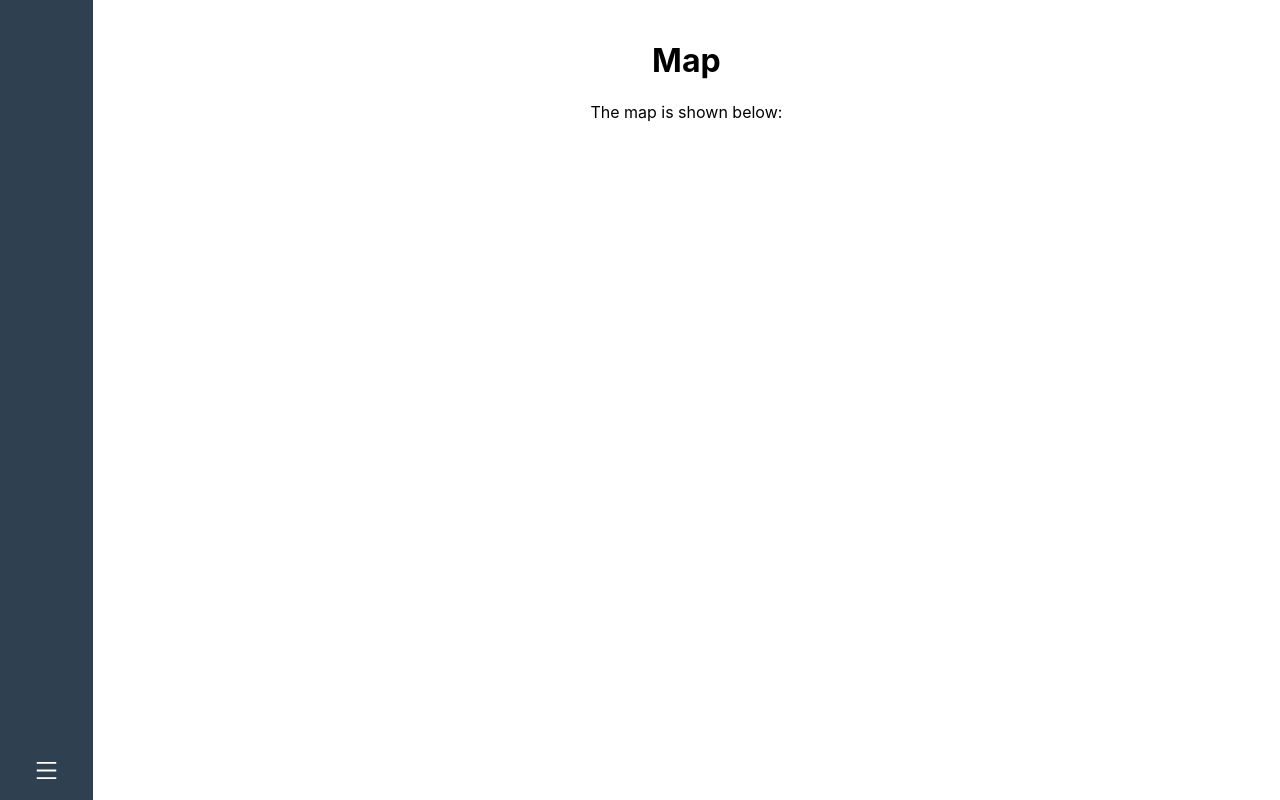
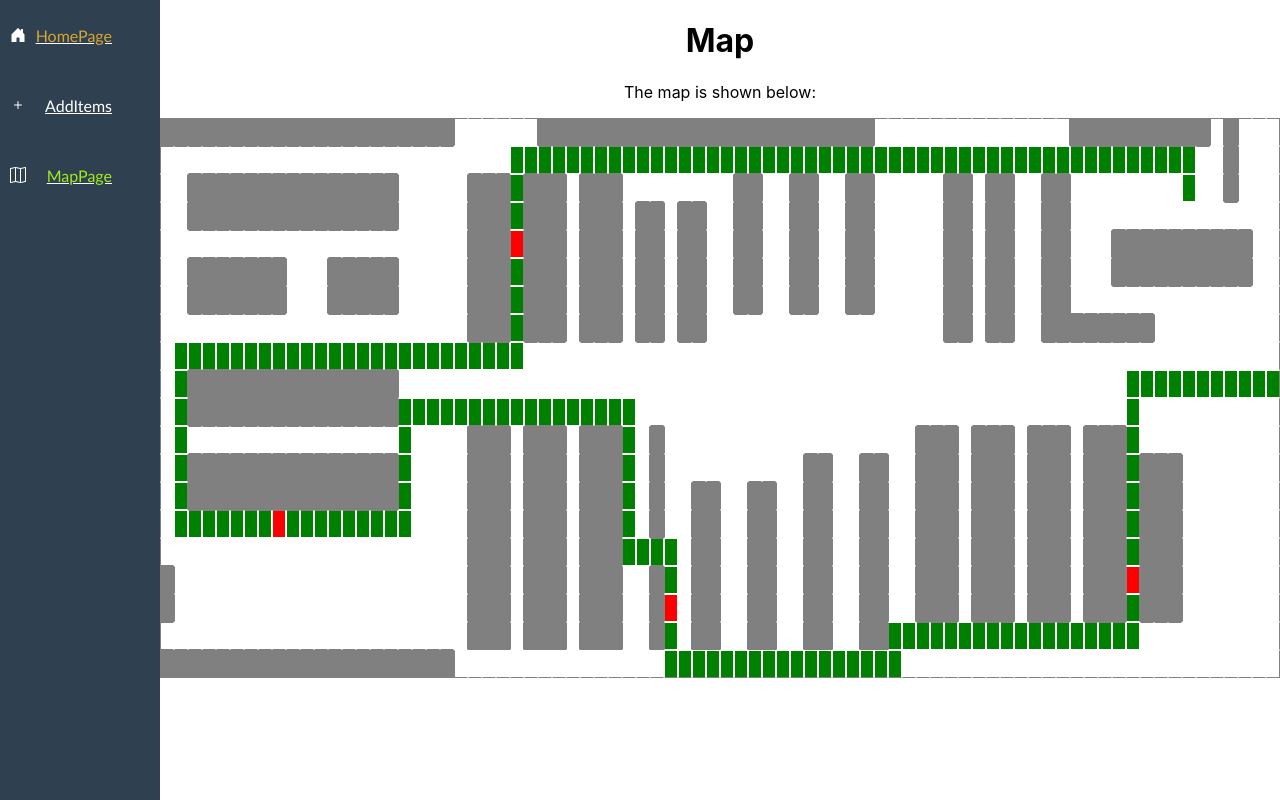
Before and after one commit to AnshulShirude/InstaShop, a React (Create React App) app in the folder frontend/: page /map in a window 1280 px wide. Built offline with nearby package versions, Linux system fonts and the light colour scheme; the HTML template or start-up script is replaced by a standard one.

Commit message:
some basic cleanup not much styling

```diff
--- a/frontend/src/App.jsx
+++ b/frontend/src/App.jsx
@@ -1,31 +1,25 @@
-import React from 'react';
-import { BrowserRouter as Router, Route, Routes } from 'react-router-dom';
-import './App.css';
-import Sidebar from './Components/Sidebar';
-import AddItems from './Pages/AddItems';
-import AboutUs from './Pages/AboutUs';
-import MapPage from './Pages/Map';
-import HomePage from './Pages/Homepage';
+import React from "react";
+import { BrowserRouter as Router, Route, Routes } from "react-router-dom";
+import "./App.css";
+import Sidebar from "./Components/Sidebar";
+import AddItems from "./Pages/AddItems";
+import MapPage from "./Pages/Map";
+import HomePage from "./Pages/Homepage";
 
 function App() {
   return (
     <Router>
       <div className="App">
         <Sidebar>
-
-              <div className="content">
           <Routes>
-                      <Route path="/" element={<HomePage/>} />
+            <Route path="/" element={<HomePage />} />
             <Route path="/add-items" element={<AddItems />} />
-                      <Route path="/about-us" element={<AboutUs/>} />
             <Route path="/map" element={<MapPage />} />
           </Routes>
-              </div>
         </Sidebar>
       </div>
     </Router>
   );
 }
 
-
 export default App;
--- a/frontend/src/Components/MasterGraph.jsx
+++ b/frontend/src/Components/MasterGraph.jsx
@@ -134,28 +134,32 @@ export default function MasterGraph() {
   graph.itemTranslation.set("D7", graph.board[69][16]);
   graph.itemTranslation.set("D6", graph.board[73][15]);
 
-
   //////////////////////////////////////////////////////////////
 
   const startNode = graph.getNode(79, 9);
   const endNode = graph.getNode(73, 2);
 
   // const nodesToCover = Array.from(graph.itemTranslation.values());
-  const nodesToCover = [graph.getNode(25, 4), graph.getNode(8, 14), graph.getNode(36 ,17), graph.getNode(69, 16)];
+  const nodesToCover = [
+    graph.getNode(25, 4),
+    graph.getNode(8, 14),
+    graph.getNode(36, 17),
+    graph.getNode(69, 16),
+  ];
 
   const path = graph.shortestPathBFS(startNode, endNode, nodesToCover);
   console.log(`Shortest path length: ${path.length}`);
   const pathCoords = [];
   for (let node of path) {
-    pathCoords.push([node.x, node.y])
+    pathCoords.push([node.x, node.y]);
   }
-  console.log('Path:', pathCoords);
+  console.log("Path:", pathCoords);
 
   const finalPath = new Set();
   for (let item of path) {
     finalPath.add(graph.getNode(item.x, item.y));
   }
-  console.log('This is the final path: ', finalPath);
+  console.log("This is the final path: ", finalPath);
   //////////////////////////////////////////////////////////////
 
   for (let j = 0; j < graph.board[0].length; j++) {
@@ -182,15 +186,16 @@ export default function MasterGraph() {
 
       let pathColor = currNode.withinBorder ? "grey" : "white";
       if (pathColor === "white") {
-        pathColor = finalPath.has(currNode) ? "green" : "white"
+        pathColor = finalPath.has(currNode) ? "green" : "white";
       }
+
       if (pathColor === "green") {
-        pathColor = nodesToCover.includes(currNode) ? "red" : "green"
+        pathColor = nodesToCover.includes(currNode) ? "red" : "green";
       }
 
       const cellStyle = {
-        width: "18px",
-        height: "30px",
+        width: "12px",
+        height: "26px",
         // backgroundColor: `${currNode.withinBorder ? "grey" : "white"}`,
         backgroundColor: pathColor,
         borderLeft: `1px solid ${leftBorderColor}`,
@@ -201,7 +206,7 @@ export default function MasterGraph() {
 
       row.push(
         <div key={`${i}-${j}`} className="cell" style={cellStyle}>
-        {/* {i} */}
+          {/* {i} */}
           {/* {!currNode.withinBorder && (istInTranslation ? "x" : "o")} */}
         </div>
       );
--- a/frontend/src/Components/Sidebar.jsx
+++ b/frontend/src/Components/Sidebar.jsx
@@ -1,40 +1,32 @@
 import { AiOutlineMenu } from "react-icons/ai";
-import { BsPlus, BsFillHouseDoorFill, BsInfoCircle, BsMap } from "react-icons/bs";
-import React, { useState } from 'react';
-import { NavLink } from 'react-router-dom';
-import './Sidebar.css';
-
+import {
+  BsPlus,
+  BsFillHouseDoorFill,
+  BsInfoCircle,
+  BsMap,
+} from "react-icons/bs";
+import React, { useState } from "react";
+import { NavLink } from "react-router-dom";
+import "./Sidebar.css";
 
 const Sidebar = ({ children }) => {
   const [isOpen, setIsOpen] = useState(false);
-    const toggle = () => setIsOpen(!isOpen);
+  //   const toggle = () => setIsOpen(!isOpen);
 
   const menuItem = [
-        { name: 'HomePage', path: '/', icon:  <BsFillHouseDoorFill/>},
-        { name: 'AddItems', path: '/add-items' , icon: <BsPlus />},
-        { name: 'AboutUs', path: '/about-us', icon : <BsInfoCircle />},
-        { name: 'MapPage', path: '/map', icon : <BsMap />}
-    ]
+    { name: "HomePage", path: "/", icon: <BsFillHouseDoorFill /> },
+    { name: "AddItems", path: "/add-items", icon: <BsPlus /> },
+    { name: "MapPage", path: "/map", icon: <BsMap /> },
+  ];
   return (
     <div className="sidebar_container">
-            <div className={`sidebar ${!isOpen ? 'small' : ''}`}>
-                {
-                    isOpen && menuItem.map(item => (
+      <div className={`sidebar`}>
+        {menuItem.map((item) => (
           <NavLink key={item.name} to={item.path} className="link">
-                            <div className="icon">
-
-                                {item.icon}
-                            </div>
+            <div className="icon">{item.icon}</div>
             {<span className="link_text">{item.name}</span>}
           </NavLink>
-                    ))
-                }
-
-                <div className='toggle_container'>
-                    <div className={`extention_toggle`}  onClick={() => toggle()}>
-                        <AiOutlineMenu />
-                    </div>
-                </div>
+        ))}
       </div>
       <main className="main_container">{children}</main>
     </div>
--- a/frontend/src/Pages/AboutUs.jsx
+++ /dev/null
@@ -1,14 +0,0 @@
-import React from 'react';
-import MasterGraph from '../Components/MasterGraph';
-
-function AboutUs() {
-    return (
-        <div>
-            <h1>About Us</h1>
-            <p>We are a passionate team dedicated to providing the best shopping experience for our users. Our vision is to revolutionize online shopping by providing real-time information and a seamless user interface.</p>
-            <MasterGraph />
-        </div>
-    );
-}
-
-export default AboutUs;
--- a/frontend/src/Pages/Homepage.jsx
+++ b/frontend/src/Pages/Homepage.jsx
@@ -1,12 +1,16 @@
-import React from 'react';
+import React from "react";
 
 function Homepage() {
-    return (
-        <div>
-            <h1>Welcome!</h1>
-            <p>Welcome to the Application!</p>
-        </div>
-    );
+  return (
+    <div>
+      <h1>Welcome to Instacart</h1>
+      <span>
+        To Start Click on the Add Items link in the sidebar, to add items into
+        your shopping cart Once Commplete, we will generate your quicket path
+        throughout the store accessing those items
+      </span>
+    </div>
+  );
 }
 
 export default Homepage;
--- a/frontend/src/Pages/Map.jsx
+++ b/frontend/src/Pages/Map.jsx
@@ -1,10 +1,20 @@
-import React from 'react';
+import React from "react";
+import MasterGraph from "../Components/MasterGraph";
+import styles from "../App.css";
 
 function MapPage() {
+  const graphStyle = {
+    display: "flex",
+    justifyContent: "center",
+  };
+
   return (
     <div>
       <h1>Map</h1>
       <p>The map is shown below:</p>
+      <div style={graphStyle}>
+        <MasterGraph />
+      </div>
     </div>
   );
 }
```
Also changed, not shown: frontend/src/Components/GraphUI.jsx (deleted, +0 -61 lines), frontend/src/App.css (line endings or trailing spaces). Lines whose indentation alone changed are shown as unchanged.
